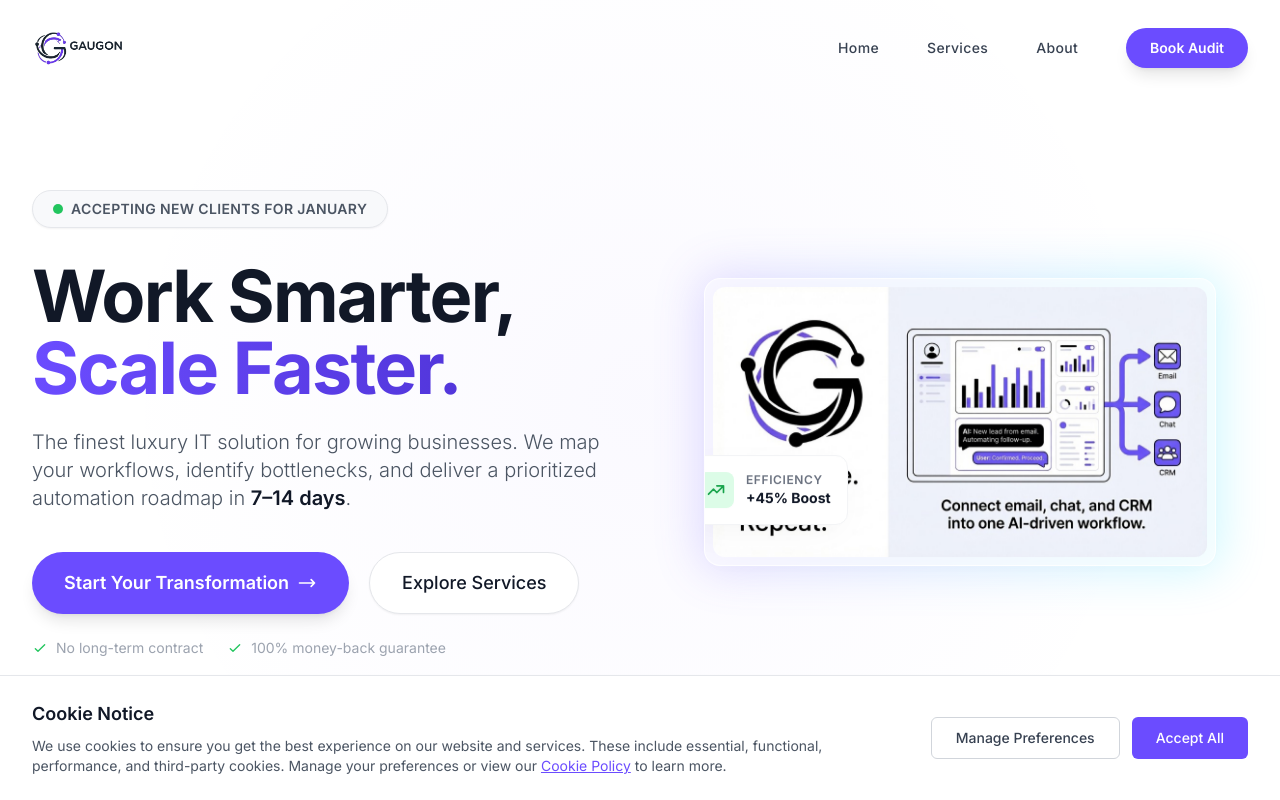
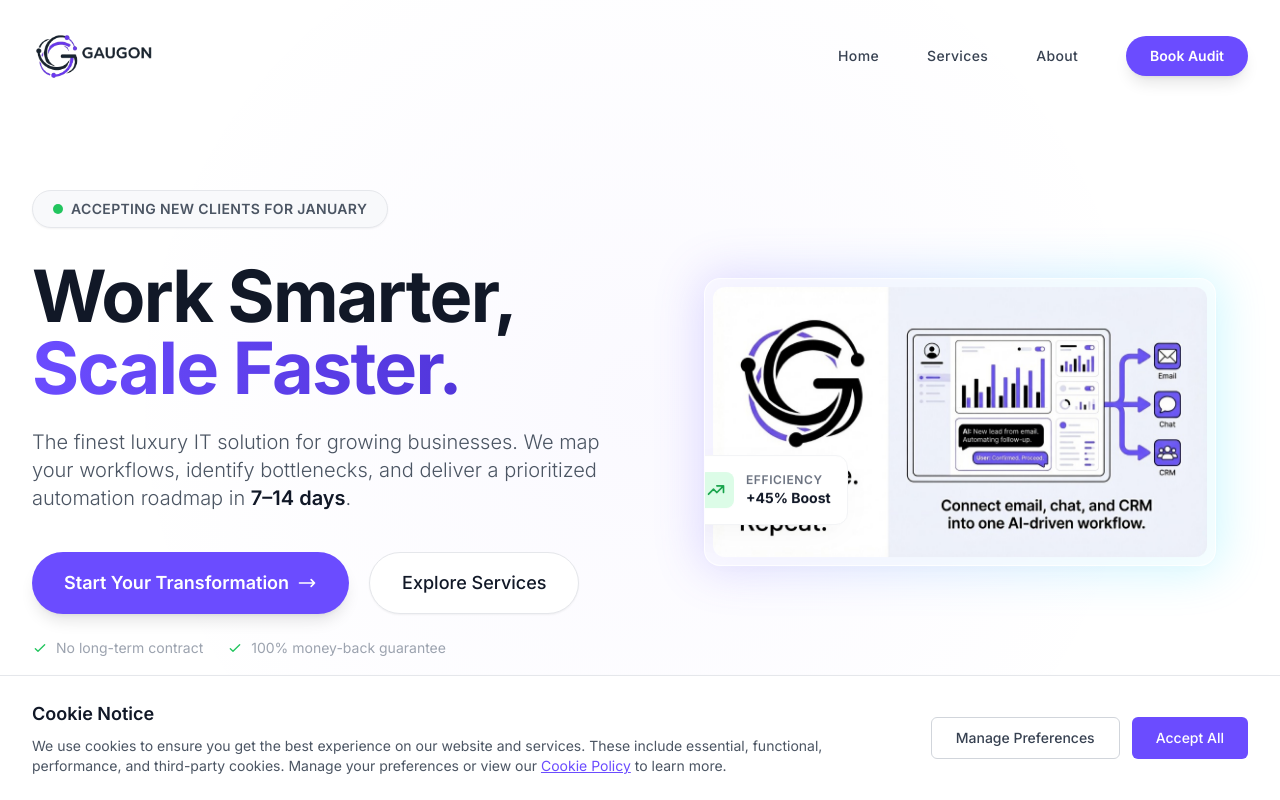
Before and after one commit to ocilab25/gaugon-website, a Next.js app: page / in a window 1280 px wide. Shown: the top 800 px of the page. Built offline with nearby package versions, Linux system fonts and the light colour scheme.

Commit message:
fix: Logo consistency - larger navbar logo, standard footer logo

```diff
--- a/components/Footer.tsx
+++ b/components/Footer.tsx
@@ -1,4 +1,5 @@
 import Link from "next/link";
+import Image from "next/image";
 
 export default function Footer() {
   return (
@@ -15,11 +16,15 @@ export default function Footer() {
             </h3>
           </div>
 
-          {/* Right: Large Gaugon Logo */}
+          {/* Right: Standard Gaugon Logo */}
           <div>
-            <h2 className="text-6xl md:text-8xl font-black tracking-tighter text-transparent bg-clip-text bg-gradient-to-br from-primary to-accent opacity-90">
-              Gaugon
-            </h2>
+            <Image
+              src="/logo.png"
+              alt="Gaugon"
+              width={280}
+              height={90}
+              className="h-20 w-auto opacity-90"
+            />
           </div>
         </div>
 
--- a/components/Navbar.tsx
+++ b/components/Navbar.tsx
@@ -31,9 +31,9 @@ export default function Navbar() {
                 <Image
                   src="/logo.png"
                   alt="Gaugon"
-                  width={180}
-                  height={58}
-                  className="h-12 w-auto"
+                  width={220}
+                  height={70}
+                  className="h-14 md:h-16 w-auto"
                 />
               </div>
             </Link>
```
Also changed, not shown: 1 other file (tests, documents, lock files or other folders).
